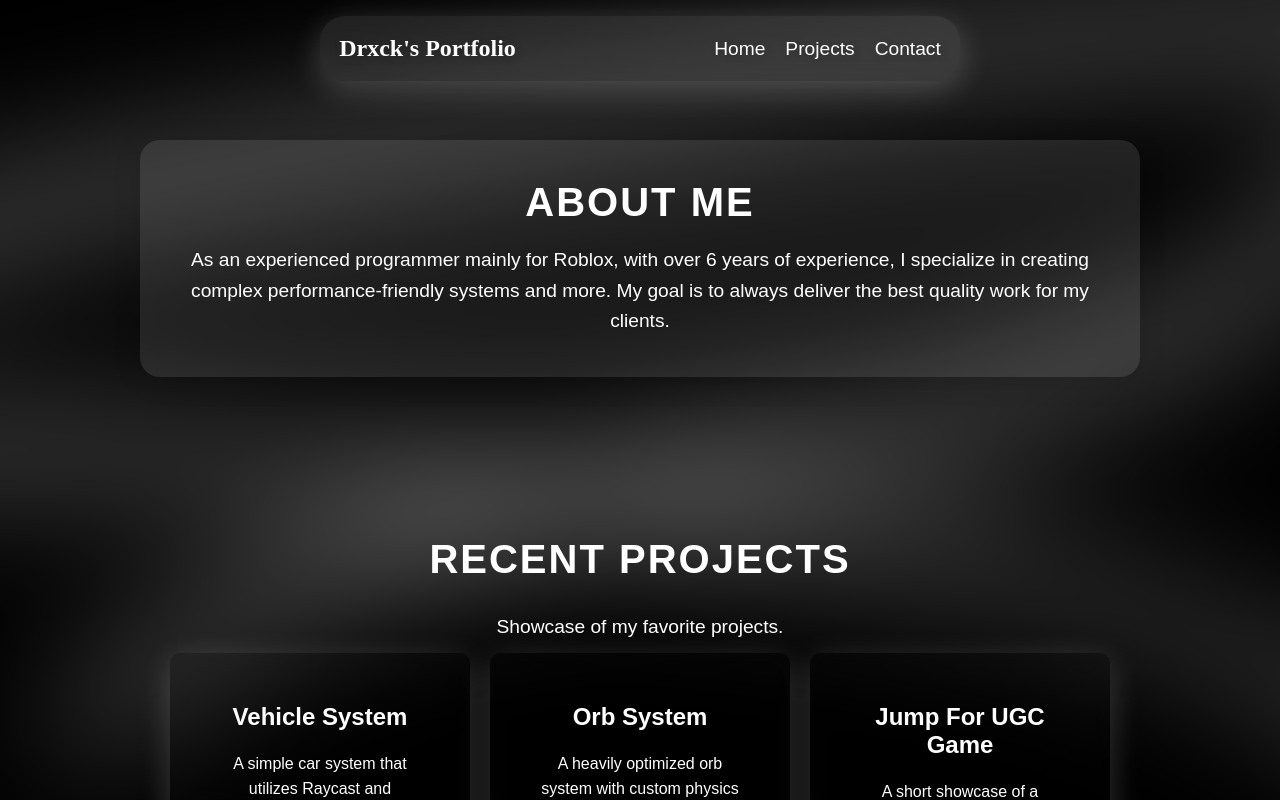
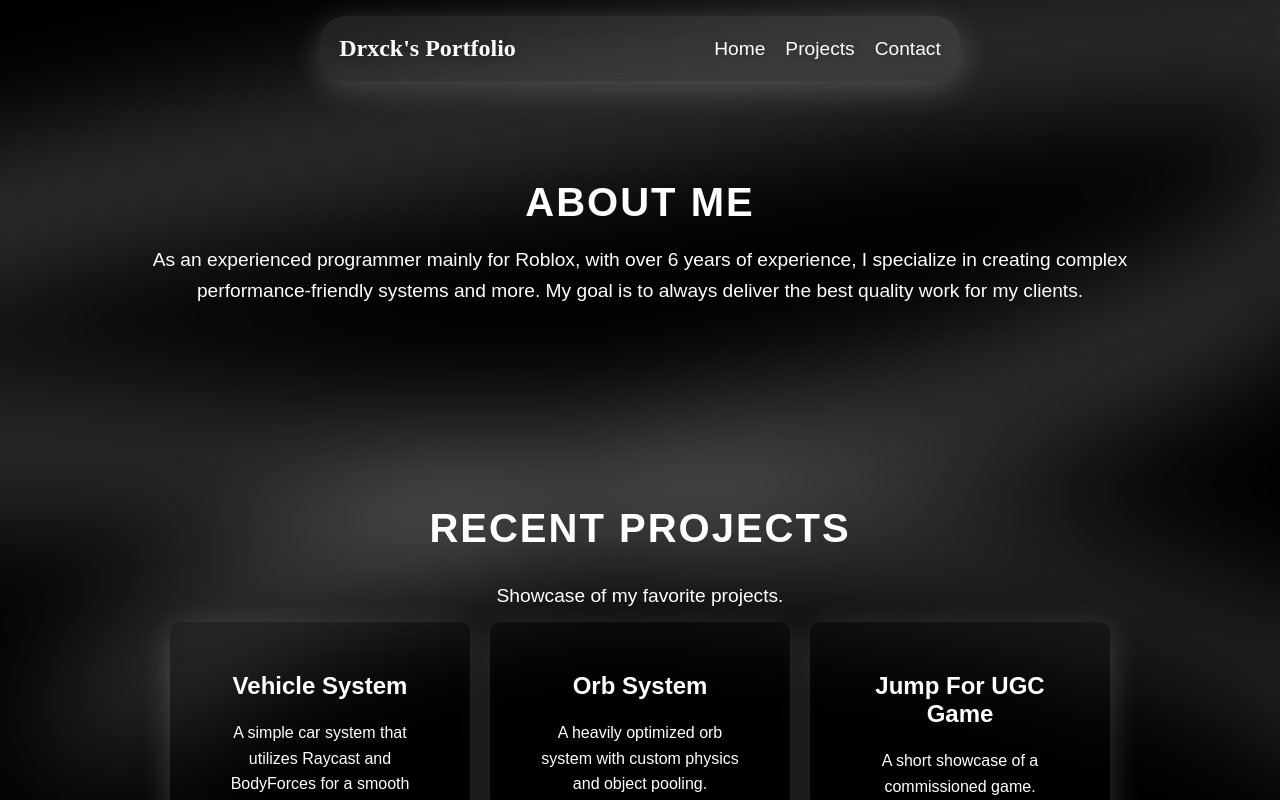
Before and after one commit to drxckkk/drxck-web-react, a React (Create React App) app: page / in a window 1280 px wide. Built offline with nearby package versions, Linux system fonts and the light colour scheme.

Commit message:
Modified about me.

```diff
--- a/package.json
+++ b/package.json
@@ -1,5 +1,5 @@
 {
-  "homepage": "http://drxck.xyz",
+  "homepage": "https://drxckkk.github.io/drxck-web-react",
   "name": "drxck-web-react",
   "version": "0.1.0",
   "private": true,
--- a/src/components/Home.css
+++ b/src/components/Home.css
@@ -19,12 +19,7 @@
 
 .content {
     text-align: center;
-    background-color: rgba(255, 255, 255, 0.1); /* Slight background blur */
     padding: 40px;
-    border-radius: 20px;
-    box-shadow: 0 4px 30px rgba(0, 0, 0, 0.1); /* Subtle shadow for depth */
-    width: 100%; /* Ensure content is responsive */
-    max-width: 1000px; /* Limit content width */
 }
 
 h2 {
```
